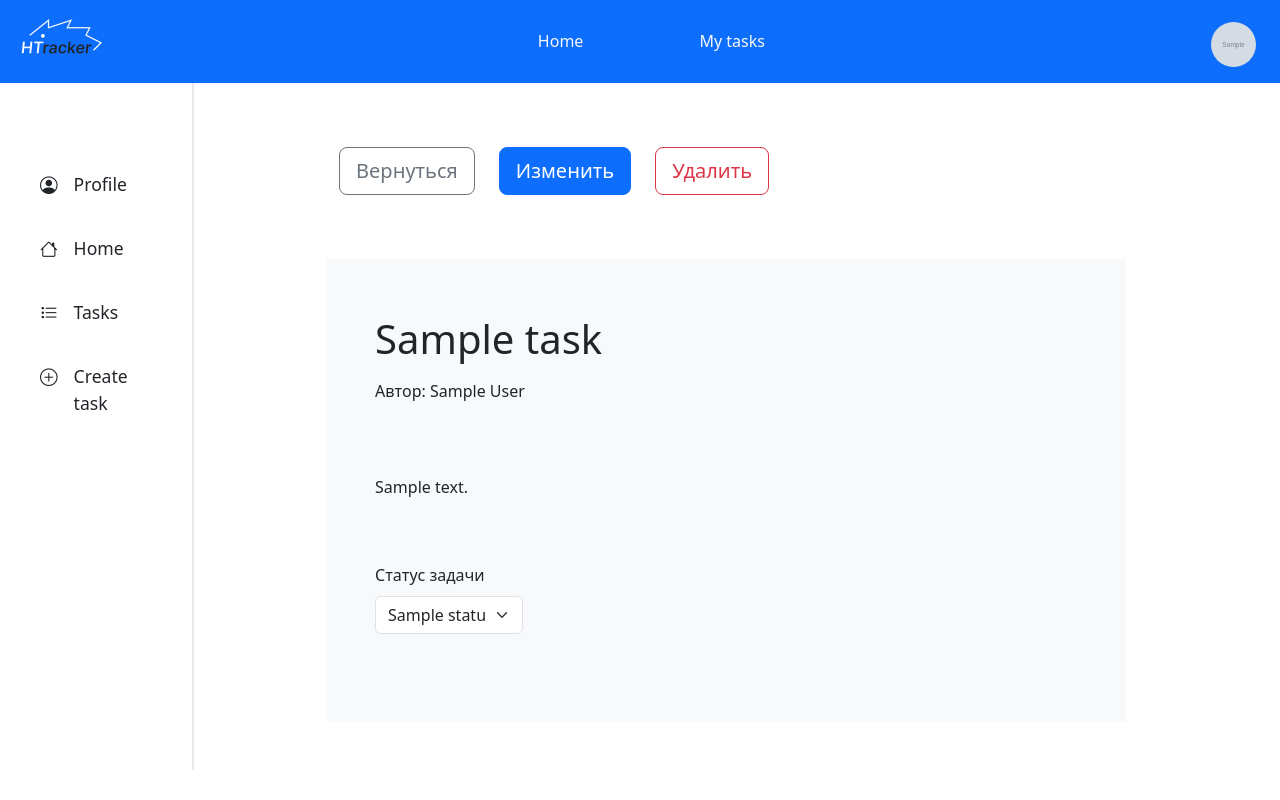
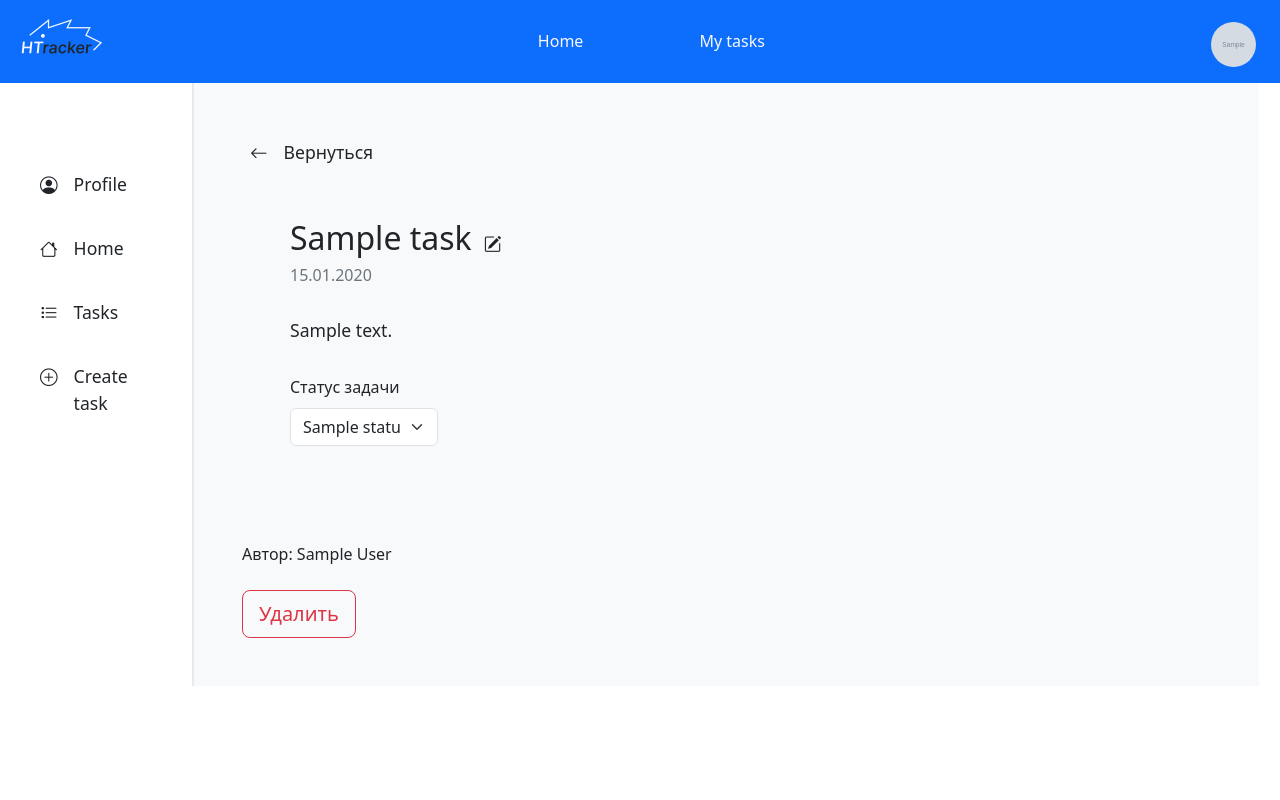
Before and after one commit to MustafinMP/TaskTrackerFlask, a Flask app: page /tasks/1 in a window 1280 px wide. Run offline with Flask 3, Linux system fonts and the light colour scheme; a user stored in the database is signed in; tables that the repository leaves empty hold one stand-in row (values such as "Sample post"); grey boxes marked "Sample" are stand-in pictures; some libraries are stand-ins or nearby versions.

Commit message:
Add deadlines for tasks

```diff
--- a/backend/config.py
+++ b/backend/config.py
@@ -1,4 +1,5 @@
 import os
+from datetime import timedelta
 
 from dotenv import load_dotenv
 
@@ -10,3 +11,4 @@ DB_PORT = os.environ.get('DB_PORT')
 DB_NAME = os.environ.get('DB_NAME')
 DB_USER = os.environ.get('DB_USER')
 DB_PASS = os.environ.get('DB_PASS')
+MIN_DEADLINE_GAP = timedelta(minutes=5)
--- a/backend/tasks/forms.py
+++ b/backend/tasks/forms.py
@@ -1,15 +1,25 @@
+from datetime import datetime, timedelta
+
 from flask_wtf import FlaskForm
+from wtforms.fields.datetime import DateTimeLocalField
 from wtforms.fields.simple import StringField, SubmitField, TextAreaField
 from wtforms.fields import SelectField
-from wtforms.validators import DataRequired
+from wtforms.validators import DataRequired, ValidationError
 
 import db_session
+from config import MIN_DEADLINE_GAP
 from tasks.models import Status, Task
+
+
+def deadline_required(form, field):
+    if field.data < datetime.now() + MIN_DEADLINE_GAP:
+        raise ValidationError('Deadline must be early than today')
 
 
 class CreateTaskForm(FlaskForm):
     name = StringField('Заголовок', validators=[DataRequired()])
     description = TextAreaField('Описание задачи', validators=[DataRequired()])
+    deadline = DateTimeLocalField('Дата начала', validators=[deadline_required])
     submit = SubmitField('Создать')
 
 
--- a/backend/tasks/models.py
+++ b/backend/tasks/models.py
@@ -23,6 +23,7 @@ class Task(SqlAlchemyBase, SerializerMixin):
     description: str = Column(String, nullable=True)
     creator_id: int = Column(Integer, ForeignKey('user.id'), nullable=False, index=True)
     created_date: datetime = Column(TIMESTAMP, default=datetime.now)
+    deadline: datetime = Column(TIMESTAMP, nullable=True)
     status_id: int = Column(Integer, ForeignKey('status.id'), default=0, nullable=False)
 
     creator = orm.relationship('User', foreign_keys=[creator_id])
--- a/backend/tasks/service.py
+++ b/backend/tasks/service.py
@@ -1,3 +1,5 @@
+from datetime import datetime
+
 from flask_login import current_user
 from sqlalchemy import select, and_, delete, update
 from sqlalchemy.orm import joinedload
@@ -12,12 +14,14 @@ def select_all_statuses() -> list[Status, ...]:
         return session.scalars(stmt).all()
 
 
-def create_task(name: str, description: str, status_id: int | None = None) -> None:
+def create_task(name: str, description: str, deadline: datetime | None = None, status_id: int | None = None) -> None:
     with db_session.create_session() as session:
         task = Task()
         task.name = name
         task.description = description
         task.creator_id = current_user.get_id()
+        if deadline is not None:
+            task.deadline = deadline
         if status_id is not None:
             task.status_id = status_id
         session.add(task)
--- a/backend/tasks/views.py
+++ b/backend/tasks/views.py
@@ -32,7 +32,12 @@ def tasks_by_statuses():
 def create_task():
     form = CreateTaskForm()
     if form.validate_on_submit():
-        srv.create_task(form.name.data, form.description.data, request.args.get('status', None))
+        srv.create_task(
+            form.name.data,
+            form.description.data,
+            form.deadline.data,
+            request.args.get('status', None)
+        )
         return redirect('/tasks')
     return render_template(prefix + '/create.html', form=form, title='Добавить задачу')
 
--- a/templates/basic_template.html
+++ b/templates/basic_template.html
@@ -24,5 +24,4 @@
     {% block content %}{% endblock %}
 </main>
 </body>
-<script src="{{ url_for('static', filename='js/theme_swapper.js') }}"></script>
 </html>
--- a/templates/tasks/show_task.html
+++ b/templates/tasks/show_task.html
@@ -1,19 +1,22 @@
 {% extends "basic_template.html" %}
 {% block navbar %}{% include 'navbar.html' %}{% endblock %}
 {% block content %}
-<div class="navbar m-5 mx-auto w-75">
-    <div class="container">
-        <nav class="navbar">
-            <a href="{{ url_for('tasks.tasks_by_statuses') }}" class="btn btn-outline-secondary btn-lg me-4">Вернуться</a>
-            <a href="/tasks/edit/{{ task.id }}" class="btn btn-primary btn-lg me-4">Изменить</a>
-            <a href="/tasks/delete/{{ task.id }}" class="btn btn-outline-danger btn-lg">Удалить</a>
-        </nav>
-    </div>
-</div>
-<div class="m-5 p-5 mx-auto w-75 bg-light">
-    <h1 class="card-title py-2">{{ task.name }}</h1>
-    <p class="card-body py-2">Автор: {{ task.creator.name }}</p>
-    <p class="card-body py-5">{{ task.description }}</p>
+<section class="bg-light p-5">
+    <a href="{{ url_for('tasks.tasks_by_statuses') }}" class="navbar-item item-light" style="width: 10%;">
+        <i class="bi bi-arrow-left"></i>
+        <div>Вернуться</div>
+    </a>
+    <div class="p-5">
+        <h2 class="card-title py-2 d-inline">{{ task.name }}</h2>
+        <a href="/tasks/edit/{{ task.id }}" class="navbar-item item-light d-inline"><i class="bi bi-pencil-square"></i></a>
+        <p class="h6 card-body py-2 text-secondary">
+            {% if task.deadline %}
+            {{ task.deadline.strftime('%d.%m.%Y') }}
+            {% else %}
+            Без дедлайна
+            {% endif %}
+        </p>
+        <p class="card-body py-3" style="font-size: 1.1rem;">{{ task.description }}</p>
         <form action="" method="post" class="mb-3 w-75 bg-light needs-validation" novalidate>
             {{ form.csrf_token }}
             {{ form.new_status.label(class="d-block mb-2") }}
@@ -35,6 +38,10 @@
             {% endif %}
         </form>
     </div>
+        <p class="card-body py-2">Автор: {{ task.creator.name }}</p>
+    <a href="/tasks/delete/{{ task.id }}" class="btn btn-outline-danger btn-lg">Удалить</a>
+</section>
+
 <script>
     function Selected(a) {
 	    var label = a.value;
@@ -48,25 +55,4 @@
 
     }
 </script>
-<!--<script src="../../static/js/show_task.js"></script>-->
-<!--<script>-->
-
-<!--fetch('http://127.0.0.1:5000/tasks/get')-->
-<!--  .then(response => {-->
-<!--    if (response.ok) {-->
-<!--      return response.json(); // Parse the response data as JSON-->
-<!--    } else {-->
-<!--      throw new Error('API request failed');-->
-<!--    }-->
-<!--  })-->
-<!--  .then(data => {-->
-<!--    // Process the response data here-->
-<!--    console.log(data); // Example: Logging the data to the console-->
-<!--  })-->
-<!--  .catch(error => {-->
-<!--    // Handle any errors here-->
-<!--    console.error(error); // Example: Logging the error to the console-->
-<!--  });-->
-
-<!--</script>-->
 {% endblock %}
```
Also changed, not shown: templates/tasks/create.html (+9 -0 lines), templates/tasks/tasks_by_statuses.html (+7 -1 lines). Lines whose indentation alone changed are shown as unchanged.
